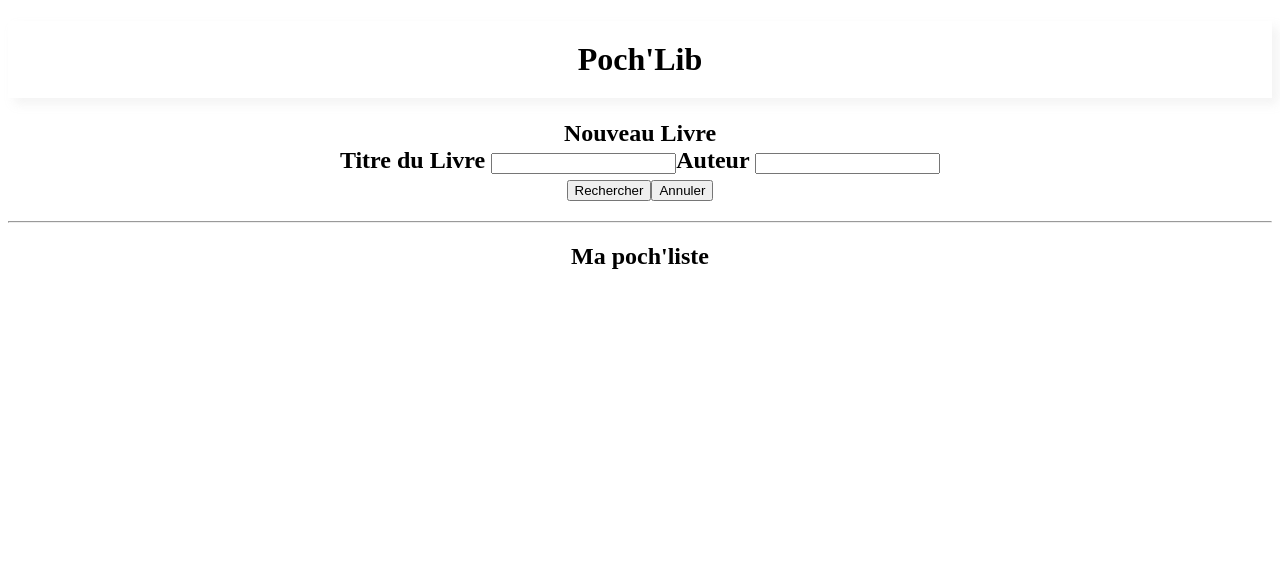
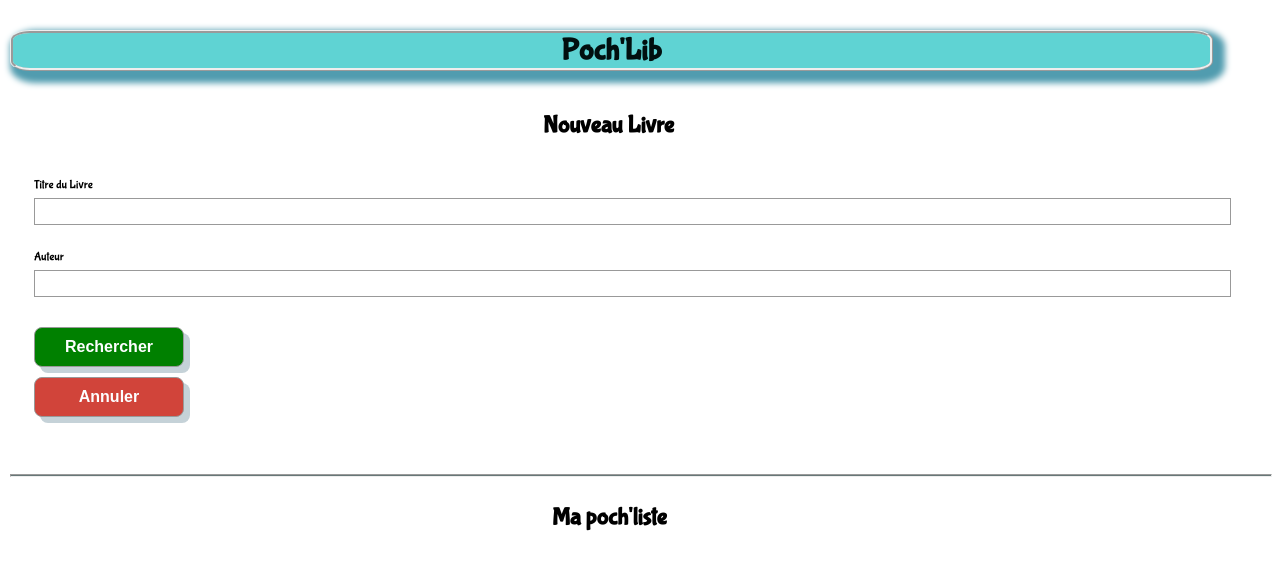
Before and after one commit to dissok/PochLib, a plain HTML site: page index.html in a window 1280 px wide. Both pictures are taken after a click on the button "Ajouter un livre". Drawn offline with nearby package versions, Linux system fonts and the light colour scheme; files that its build step writes are made by us from their sources; files whose address does not match are found by name.

Commit message:
Update style.scss

```diff
--- a/style.scss
+++ b/style.scss
@@ -1,143 +1,233 @@
-$green_color: linear-gradient(125deg, #28a772, hsl(157, 57%, 35%));
-$red_color: linear-gradient(125deg, #b92330, hsl(352, 86%, 37%));
-$grey_color: rgba(169, 169, 169, 0.144);
-$error_color: #df1425;
-$myFloat: right;
-$myBorderRadius: 8px;
-$myMarginBottom: 8px;
+@charset "ISO-8859-1";
+$btnLetter: #FDFEFF;
+$btnFont: 16px;
 
-@mixin button_features{
-
-    border: none;
-    cursor: pointer;
-    outline: none;
-    margin: 1em;
-    color: #fff;
-    display: inline-block;
-    font-size: 16px;
+body {
+  text-align: center;
+  margin: auto;
+  font-family: "Bubblegum Sans";
+  padding: 10px;
+  width: auto;
 }
 
-body {
-	font-family: "Bubblegum+Sans";
+#formsSearchLivre {
+	width:100%;
+	display:inline-block;
+
 }
 
-.btn {
-    @include button_features();
-	padding: 0.8rem 2rem;
-    background-image: $green_color;
-    &__addBook{
-        text-align: center;
-    }
+#myBooks {
+	display:flex;
+	flex-direction:column;
+	flex-wrap: wrap;
+	box-sizing:unset;
 }
 
-.cancelButton {
-	padding: 0.8rem 2.8rem;
-    background-image: $red_color;
-}
-
-.title {
+h1 {
+	justify-content: center;
+	width: 95%;
+	height: 40%;
+	font-size:1.9em;
+	font-weight: bold;
 	text-align: center;
-	padding: 20px;
-	box-shadow: 6px 6px 10px $grey_color;
+	background-color: rgb(95, 211, 211);
+	border-radius:20px / 10px;
+	border-style:ridge;
+	box-shadow: 6px 6px 6px 6px rgb(81, 156, 175);
+	align-items:center;
+	color:rgb(1, 15, 15);
 }
 
 h2 {
-    text-align: center;
+	display: flex;
+	flex-direction: column;
+	width:95%;
+	font-weight: bold;
+	margin-bottom: 15px;
 }
 
-#addbookbtn{
-  border-radius: $myBorderRadius;
-  margin-bottom: $myMarginBottom;
+hr {
+	width:97%;
+	height: 0.9px;
+	background-color: rgb(103, 119, 119);
+	width: 100%;
 }
 
-#cancelBtn{
-  border-radius: $myBorderRadius;
-  margin-bottom: $myMarginBottom;
+.DescriptionLivre {
+	white-space: nowrap;
+	overflow: hidden;
+	text-overflow: ellipsis;
 }
 
-#searchIn{
-  border-radius: $myBorderRadius;
-  margin-bottom: $myMarginBottom;
+#divButtonSearch {
+  display:flex;
+  flex-direction:column;
+  justify-content:left;
+  width:100px;
+
+}
+#blockfields {
+  text-align:left;
+  margin: 5px auto;
+  width: 100%;
 }
 
-#delBook{
-  float:$myFloat;
-  top: 100px;
+#titreLivre, #AuteurLivre {
+
+  width: 100%;
+  font-family: "Bubblegum Sans";
+  color: black;
+  margin-top: 3px;
+  margin-bottom: 15px;
+  padding :5px;
+  }
+
+#RechercheButton, #ajoutLivre {
+	width:150px;
+	font-size: $btnFont;
+	padding: 10px 10px;
+	background-color: #008000;
+	border-radius:  8px;
+	border-style:ridge;
+	text-align:center;
+	font-weight: bold;
+	margin-top:10px;
+	margin-bottom: 10px;
+    box-shadow: 6px 6px 0px#C5D2D8;
+	align-items:center;
+	cursor: pointer;
+	color:$btnLetter;
+	}
+
+#AnnulerButton {
+	width:150px;
+	font-size: $btnFont;
+	padding: 10px 5px;
+	background-color: #d1443a;
+	border-radius:  8px;
+	border-style:ridge;
+	text-align:center;
+	font-weight: bold;
+	margin-bottom: 10px;
+	box-shadow: 6px 6px 0px #C5D2D8;
+	align-items:center;
+	color:$btnLetter;
+	}
+
+p {
+	margin-bottom: 0;
 }
 
-#postBook{
-  float:$myFloat;
+label {
+	font-size:0.5em;
+	font-weight: normal;
 }
 
-#titleNameField
+#formsSearchLivre
 {
-  height: 30px;
-  width: 98%;
+	//max-width: 700px;
+	text-align: left;
+	margin: auto;
+	width: 100%;
+	padding : 1em;
 }
 
-#AuthorNameField
-{
-  height: 30px;
-  width: 98%;
-}
-
-form {
-	text-align: left;
-	display: inline-flexbox;
-    vertical-align: auto;
-    & label, input {
-        margin: 1em;
-    }
-    & input{
-        padding: 0.5rem 1.5rem;
-	    margin: 1em;
-	    border: 1px solid black;
-	    display: block;
-	    border-color: #000000;
-	    width: 90%;
-	    height: 36px;
-	    line-height: 26px;
-        font-weight: 400;
-        @media screen and (min-width: 1240px){
-            width: 30%;
-        }
-    }
+input,textarea {
+	width:95%;
+	box-sizing: border-box;
+	border: 1px solid #999;
+	padding:10px;
 
 }
 
-.errorMessage {
-	color:$error_color;
-	text-align: center;
+#bookList {
+	display: flex;
+	flex-direction: row;
+	flex-wrap: wrap;
+	margin: auto;
+	justify-content: center;
 }
 
-.container {
+.bookItem
+{
+	width: 30%;
 	display: flex;
-	justify-content: space-around;
-	flex-wrap: wrap;
-    align-items: center;
-    &__result{
-        text-align: justify;
-	    width: 400px;
-	    height: auto;
-	    word-wrap: break-word;
-	    margin: 1em;
-	    padding: 1em;
-	    position: relative;
-        box-shadow: 6px 6px 10px #00000034;
-        font-size: 16px;
-        @media screen and (min-width: 1024px){
-            font-size: 18px;
-        }
-        @media screen and (min-width: 1024px){
-            font-size: 16px;
-        }
-        #img {
-            max-width: 150px;
-            max-height: 150px;
-            align-items: center;
-        }
-        .fas, .far{
-            cursor: pointer;
-            }
-    }
+	flex-direction: column;
+	text-align: left;
+	border: 2px solid rgb(4, 122, 107);
+	background-color: rgb(252, 251, 246);
+	margin: 15px;
+	min-width: 350px;
+	padding: 10px;
 }
+
+.headerSection , .sectionResultat
+{
+  display: flex;
+  flex-direction:row-reverse;
+  justify-content: space-between;
+  align-items: flex-start;
+  height: 80px;
+}
+
+h3
+{
+  font-size: 1.2em;
+  margin-top: 0px;
+  margin-right: 10px;
+}
+
+.bookDescription
+{
+  margin-bottom: 10px;
+}
+
+.couvertureLivre {
+	display: block;
+	margin: 0 auto;
+}
+
+#aucunlivre {
+
+	padding: 0.5em;
+	align-items:center;
+	color:rgb(46, 51, 51);
+}
+
+@media all and (max-width: 760px)
+	{
+	  #RechercheButton,#AnnulerButton,  #blockfields
+	  {
+		display: flex;
+		flex-direction: column;
+		justify-content: flex-start;
+		width: 90%;
+		margin: 5px auto;
+	  }
+
+	  #titreLivre, #AuteurLivre
+	  {
+		width: 100%;
+		margin-bottom: 20px;
+	  }
+	  .bookList
+	  {
+		width: 100%;
+		margin: 5px auto;
+	  }
+	  .bookItem
+	  {
+		width: 45%;
+		padding: 5px;
+	  }
+
+	}
+
+@media all and (max-width: 480px)
+	{
+	  .bookItem
+	  {
+		width: 95%;
+		margin: 5px auto;
+	  }
+	}
```
